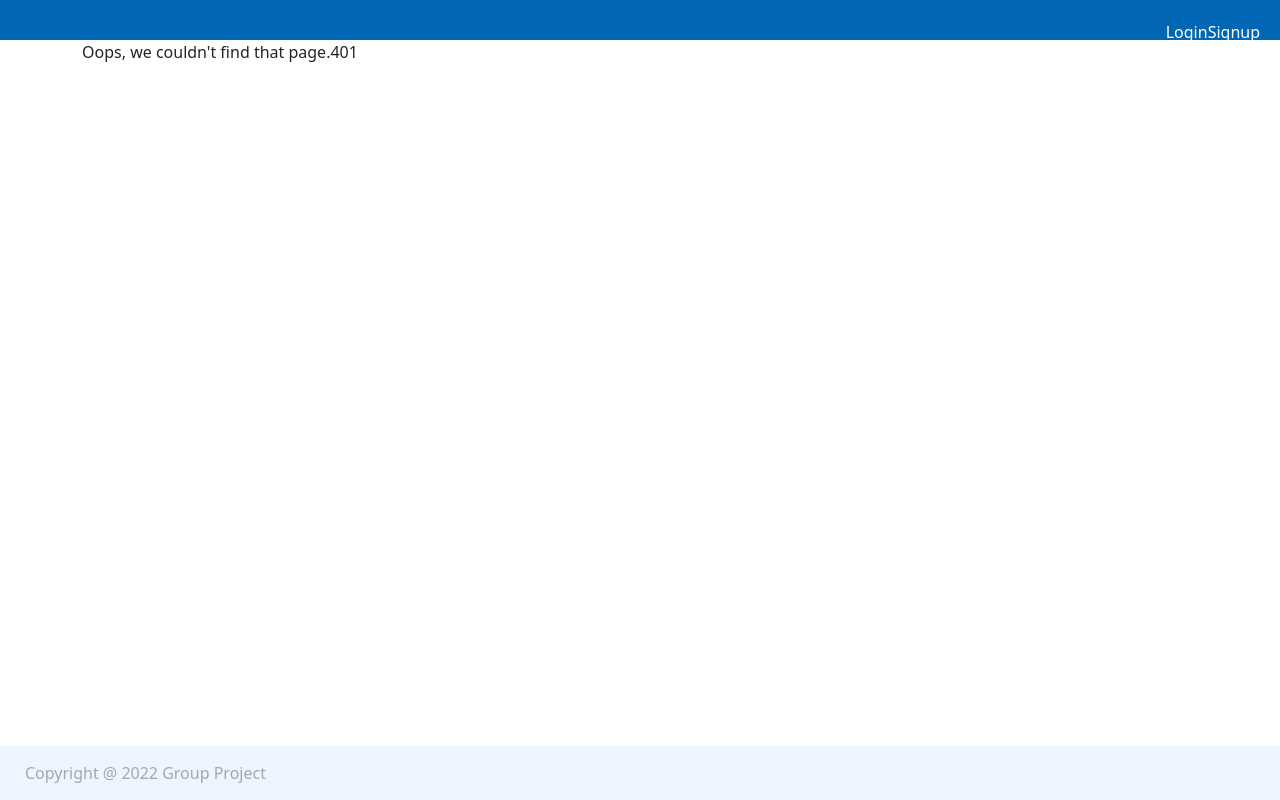
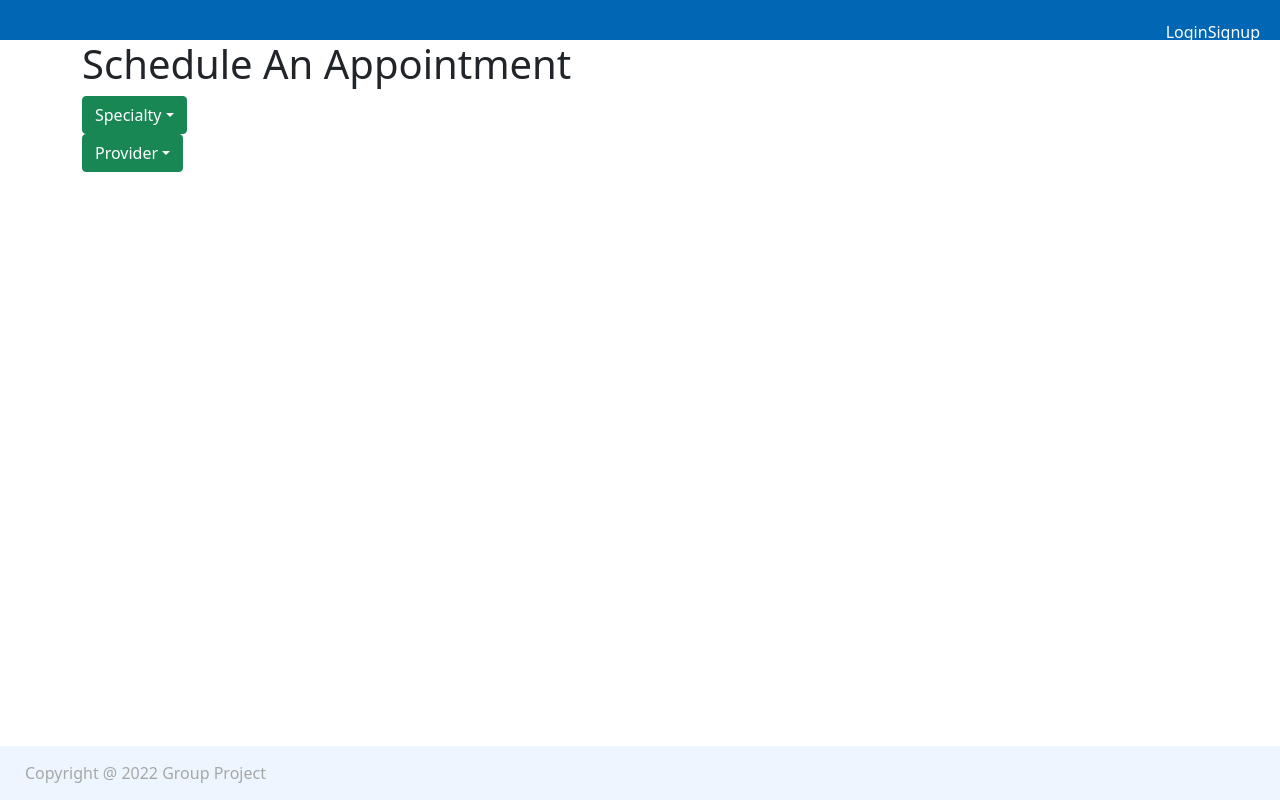
Before and after one commit to conleyannmarie/health-app, a React (Create React App) app in the folder client/: page /scheduleappt in a window 1280 px wide. Built offline with nearby package versions, Linux system fonts and the light colour scheme.

Commit message:
work on scheduleappt

```diff
--- a/client/package.json
+++ b/client/package.json
@@ -8,9 +8,11 @@
       "@testing-library/jest-dom": "^5.16.1",
       "@testing-library/react": "^12.1.2",
       "@testing-library/user-event": "^13.5.0",
+      "bootstrap": "^5.1.3",
       "graphql": "^16.2.0",
       "jwt-decode": "^3.1.2",
       "react": "^17.0.2",
+      "react-bootstrap": "^2.1.0",
       "react-dom": "^17.0.2",
       "react-router-dom": "^5.3.0",
       "react-scripts": "5.0.0",
--- a/client/src/App.js
+++ b/client/src/App.js
@@ -4,6 +4,7 @@ import NoMatch from './pages/NoMatch';
 import SingleThought from './pages/SingleThought';
 import Profile from './pages/Profile';
 import Signup from './pages/Signup';
+import ScheduleAppt from './pages/ScheduleAppt';
 //import CreateAppt from './pages/CreateAppt';
 import { setContext } from '@apollo/client/link/context';
 import './App.css';
@@ -66,6 +67,7 @@ function App() {
                      <Route exact path='/signup' component={Signup} />
                      <Route exact path='/profile/:username?' component={Profile} />
                      <Route exact path='/thought/:id' component={SingleThought} />
+                     <Route exact path='/scheduleappt' component={ScheduleAppt} />
 
                      <Route component={NoMatch} />
                   </Switch>
--- /dev/null
+++ b/client/src/pages/ScheduleAppt.js
@@ -0,0 +1,40 @@
+import React from "react";
+import Auth from "../utils/auth";
+import "bootstrap/dist/css/bootstrap.min.css";
+import Dropdown from "react-bootstrap/Dropdown";
+
+const ScheduleAppt = () => {
+  const loggedIn = Auth.loggedIn();
+
+  return (
+    <main>
+      <h1>Schedule An Appointment</h1>
+      <div>
+        <Dropdown>
+          <Dropdown.Toggle variant="success" id="dropdown-basic">
+            Specialty
+          </Dropdown.Toggle>
+
+          <Dropdown.Menu>
+            <Dropdown.Item href="#/action-1">Cardio</Dropdown.Item>
+            <Dropdown.Item href="#/action-2">Endocrine</Dropdown.Item>
+            <Dropdown.Item href="#/action-3">birth</Dropdown.Item>
+          </Dropdown.Menu>
+        </Dropdown>
+        <Dropdown>
+          <Dropdown.Toggle variant="success" id="dropdown-basic">
+            Provider
+          </Dropdown.Toggle>
+
+          <Dropdown.Menu>
+            <Dropdown.Item href="#/action-1">Chris</Dropdown.Item>
+            <Dropdown.Item href="#/action-2">Conley</Dropdown.Item>
+            <Dropdown.Item href="#/action-3">Johnson</Dropdown.Item>
+          </Dropdown.Menu>
+        </Dropdown>
+      </div>
+    </main>
+  );
+};
+
+export default ScheduleAppt;
--- a/package.json
+++ b/package.json
@@ -28,7 +28,7 @@
       "@mui/material": "^5.2.6",
       "bootstrap": "^5.1.3",
       "graphql-scalars": "^1.14.1",
-      "react-bootstrap": "^2.0.4",
+      "react-bootstrap": "^2.1.0",
       "react-icons": "^4.3.1"
    }
 }
```
Also changed, not shown: client/src/pages/Messages.js (+20 -0 lines), 2 other files (tests, documents, lock files or other folders).
